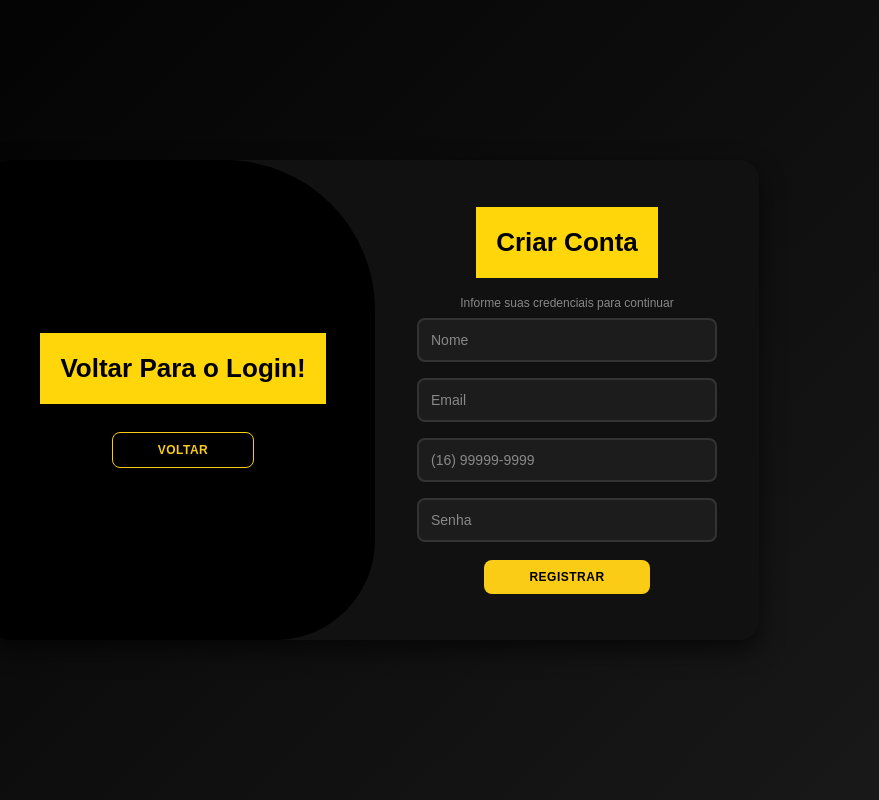
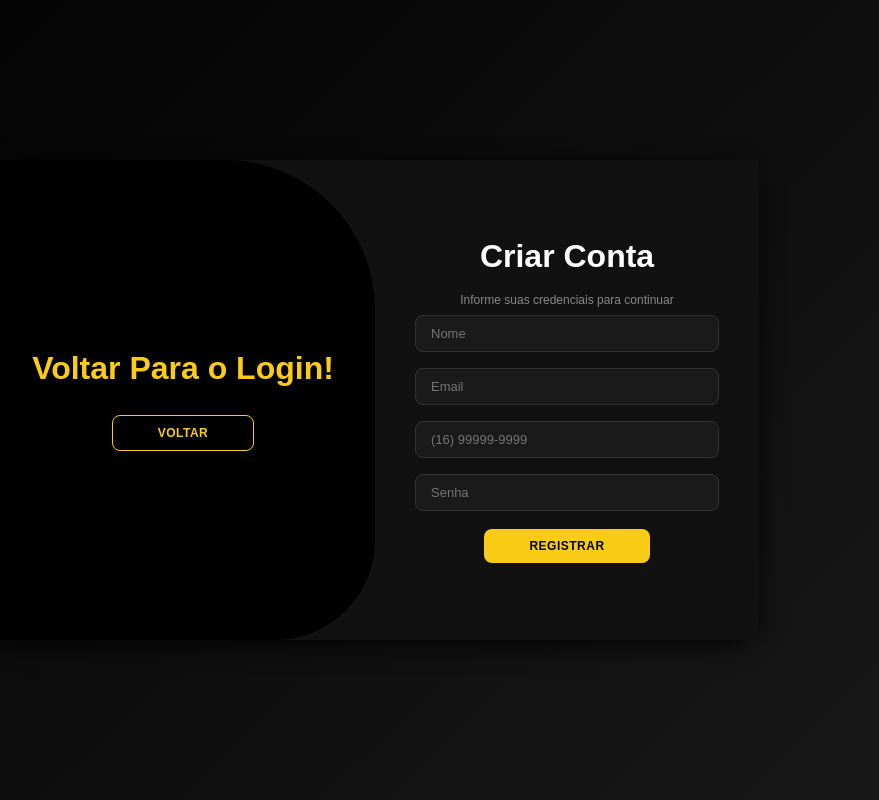
Before and after one commit to Waitman-bit/TCC, a React (Create React App) app: page / in a window 1280 px wide. Both pictures are taken after a click on the button "SEGUIR". Shown: the whole page, without its empty margins (265-1144 px from the left). Built offline with nearby package versions, Linux system fonts and the light colour scheme.

Commit message:
Bug arrumado finalmente

```diff
--- a/src/components/Login/Login.jsx
+++ b/src/components/Login/Login.jsx
@@ -1,17 +1,17 @@
 import React, { useState } from "react";
-import {Link} from "react-router-dom";
-import "./Login.css";
+import { Link } from "react-router-dom";
+import styles from "./Login.module.css";
 
 function Login() {
   const [isActive, setIsActive] = useState(false);
 
   return (
-    <div className={`container ${isActive ? "active" : ""}`}>
+    <div className={`${styles.container} ${isActive ? styles.active : ""}`}>
 
       {/* Criar Conta */}
-      <div className="form-container sign-up">
+      <div className={`${styles.formContainer} ${styles.signUp}`}>
         <form>
-          <h1 className="title">Criar Conta</h1> <br/>
+          <h1 className={styles.title}>Criar Conta</h1> <br/>
           <span>Informe suas credenciais para continuar</span>
           <input type="text" placeholder="Nome" />
           <input type="email" placeholder="Email" />
@@ -26,13 +26,13 @@ function Login() {
       </div>
 
       {/* Login */}
-      <div className="form-container sign-in">
+      <div className={`${styles.formContainer} ${styles.signIn}`}>
         <form>
-          <h1 className="title">Fazer Login</h1> <br/>
+          <h1 className={styles.title}>Fazer Login</h1> <br/>
           <span>Preencha com suas informações!</span>
           <input type="email" placeholder="Email" />
           <input type="password" placeholder="Senha" />
-          <Link to="/nova-senha" className="link">
+          <Link to="/nova-senha" className={styles.link}>
             Esqueceu a Senha?
           </Link>
           <button type="submit">Fazer Login</button>
@@ -40,25 +40,25 @@ function Login() {
       </div>
 
       {/* Painéis */}
-      <div className="toggle-container">
-        <div className="toggle">
+      <div className={styles.toggleContainer}>
+        <div className={styles.toggle}>
 
-          <div className="toggle-panel toggle-left">
+          <div className={`${styles.togglePanel} ${styles.toggleLeft}`}>
             <h1>Voltar Para o Login!</h1>
             <br/>
             <button
-              className="hidden"
+              className={styles.hidden}
               onClick={() => setIsActive(false)}
             >
               Voltar
             </button>
           </div>
 
-          <div className="toggle-panel toggle-right">
+          <div className={`${styles.togglePanel} ${styles.toggleRight}`}>
             <h2>Não Tem Conta?</h2>
             <h1>Realizar Cadastro!</h1> <br/>
             <button
-              className="hidden"
+              className={styles.hidden}
               onClick={() => setIsActive(true)}
             >
               Seguir
--- a/src/components/Login/Login.css
+++ b/src/components/Login/Login.module.css
@@ -4,7 +4,6 @@
     box-sizing: border-box;
     font-family: 'Montserrat', sans-serif;
 }
-
 
 body{
     background: #0a0a0a;
@@ -73,7 +72,7 @@ body{
 }
 
 .container form{
-   background-color: #111;
+    background-color: #111;
     display: flex;
     align-items: center;
     justify-content: center;
@@ -99,31 +98,31 @@ body{
     box-shadow: 0 0 5px #facc15;
 }
 
-.form-container{
+.formContainer{
     position: absolute;
     top: 0;
     height: 100%;
     transition: all 0.6s ease-in-out;
 }
 
-.sign-in{
+.signIn{
     left: 0;
     width: 50%;
     z-index: 2;
 }
 
-.container.active .sign-in{
+.active .signIn{
     transform: translateX(100%);
 }
 
-.sign-up{
+.signUp{
     left: 0;
     width: 50%;
     opacity: 0;
     z-index: 1;
 }
 
-.container.active .sign-up{
+.active .signUp{
     transform: translateX(100%);
     opacity: 1;
     z-index: 5;
@@ -141,7 +140,7 @@ body{
     }
 }
 
-.toggle-container{
+.toggleContainer{
     position: absolute;
     top: 0;
     left: 50%;
@@ -153,7 +152,7 @@ body{
     z-index: 1000;
 }
 
-.container.active .toggle-container{
+.active .toggleContainer{
     transform: translateX(-100%);
     border-radius: 0 150px 100px 0;
 }
@@ -168,11 +167,11 @@ body{
     transition: all 0.6s ease-in-out;
 }
 
-.container.active .toggle{
+.active .toggle{
     transform: translateX(50%);
 }
 
-.toggle-panel{
+.togglePanel{
     position: absolute;
     width: 50%;
     height: 100%;
@@ -186,19 +185,19 @@ body{
     transition: all 0.6s ease-in-out;
 }
 
-.toggle-left{
+.toggleLeft{
     transform: translateX(-200%);
 }
 
-.container.active .toggle-left{
+.active .toggleLeft{
     transform: translateX(0);
 }
 
-.toggle-right{
+.toggleRight{
     right: 0;
 }
 
-.container.active .toggle-right{
+.active .toggleRight{
     transform: translateX(200%);
 }
 
--- a/src/components/NovaSenha/NovaSenha.jsx
+++ b/src/components/NovaSenha/NovaSenha.jsx
@@ -1,10 +1,10 @@
-import './Senha.css';
+import styles from './Senha.module.css';
 
 function EsqueceuSenha() {
   return (
-    <div className="container">
+    <div className={styles.container}>
       <h1>Crie uma nova senha</h1>
-      <p className="subtitle">Digite sua nova senha abaixo</p>
+      <p className={styles.subtitle}>Digite sua nova senha abaixo</p>
 
       <form>
         <input
@@ -27,7 +27,7 @@ function EsqueceuSenha() {
           required
         />
 
-        <button className="confirm">
+        <button className={styles.confirm}>
           Confirmar
         </button>
       </form>
```
Also changed, not shown: src/components/NovaSenha/Senha.module.css (renamed from src/components/NovaSenha/Senha.css).
